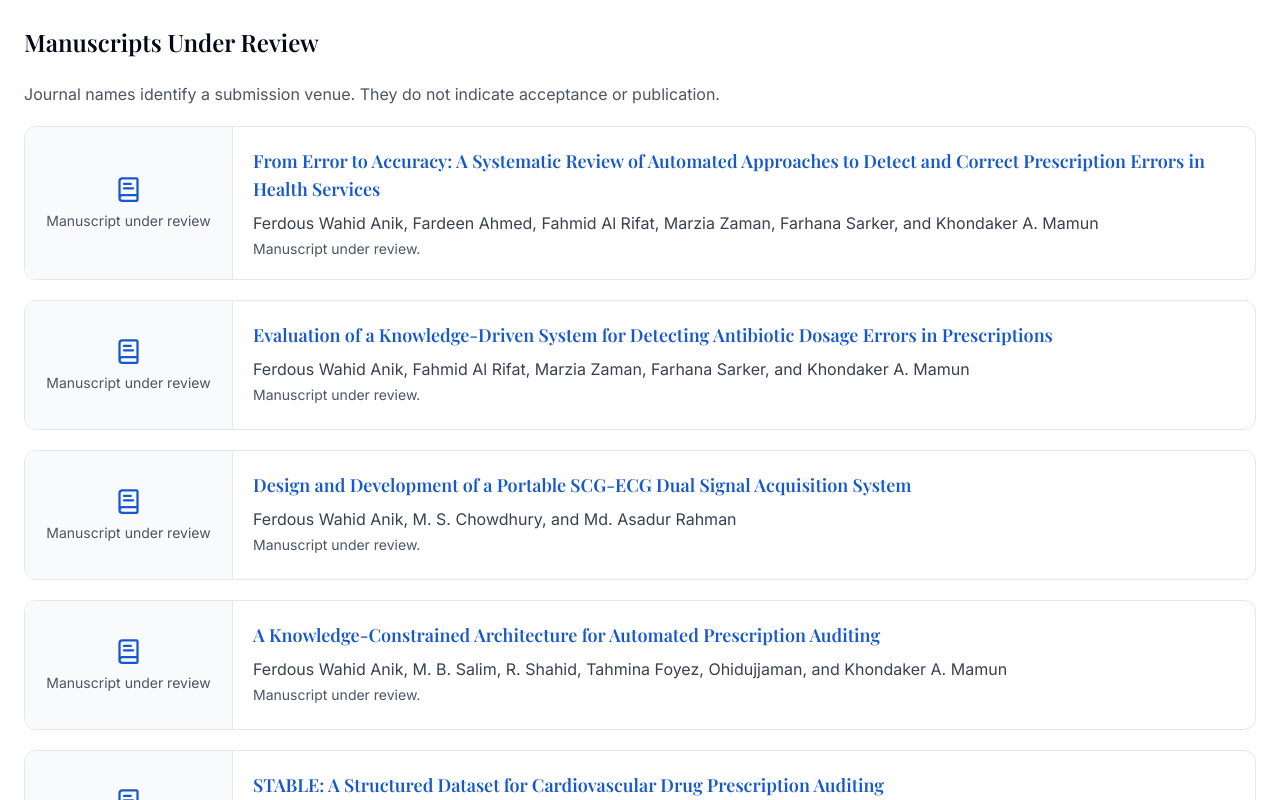
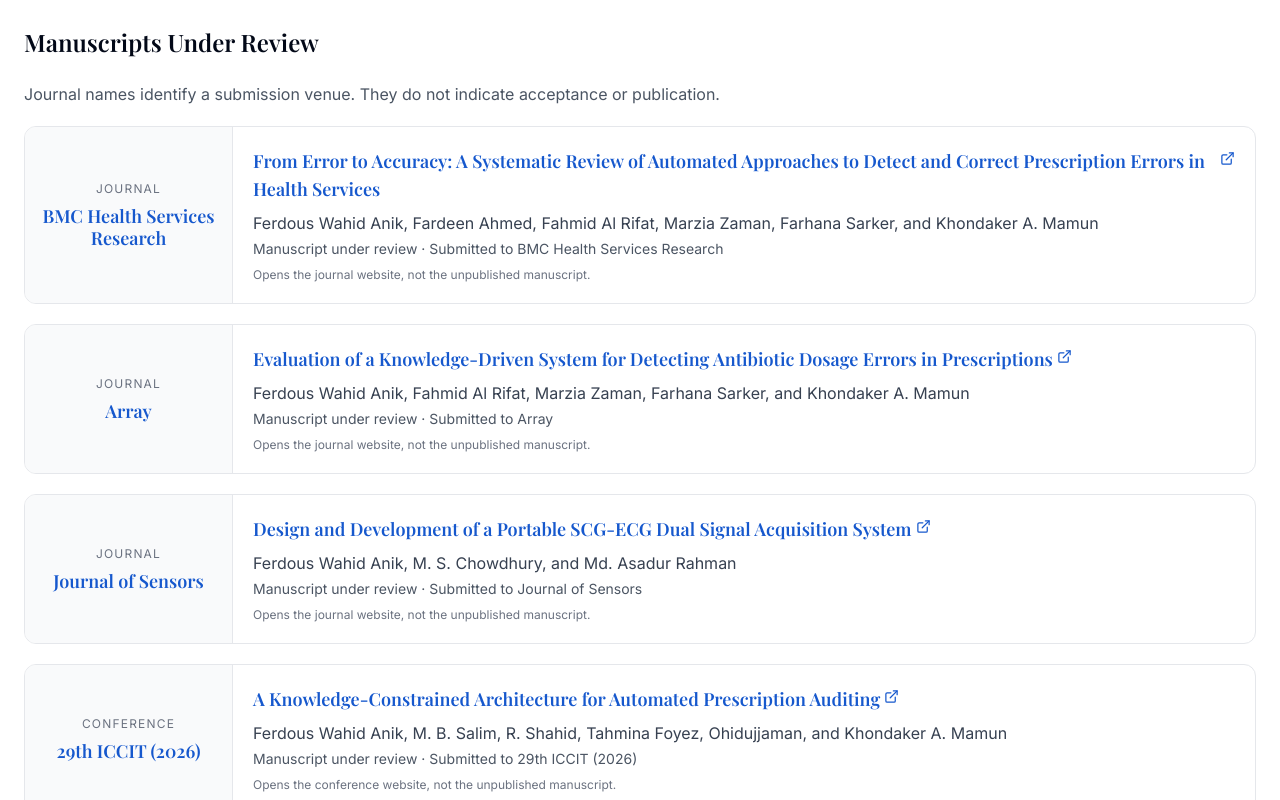
Before and after one commit to Anik1495/personal-website, a React (Vite) app: page /personal-website/publications in a window 1280 px wide. Shown: the part 980-1780 px from the top of the page. Built offline with nearby package versions, Linux system fonts and the light colour scheme.

Commit message:
Make review manuscript cards link to their submission venues

```diff
--- a/src/components/PublicationCards.tsx
+++ b/src/components/PublicationCards.tsx
@@ -1,5 +1,5 @@
 import React from 'react';
-import { ExternalLink, BookText } from 'lucide-react';
+import { ExternalLink } from 'lucide-react';
 import { publishedPapers, manuscriptsUnderReview } from '@/content/publications';
 import { researchImage } from '@/content/research';
 
@@ -26,20 +26,24 @@ export const PublishedPaperCard = ({ paper }: { paper: PublishedPaper }) => (
 );
 
 export const ManuscriptCard = ({ paper }: { paper: Manuscript }) => (
-  <article className="grid md:grid-cols-[13rem_1fr] gap-5 rounded-xl border border-gray-200 bg-white overflow-hidden">
-    <div className="bg-gray-50 border-b md:border-b-0 md:border-r border-gray-200 min-h-32 flex flex-col justify-center items-center p-4 text-center">
-      {paper.journal ? <>
-        <span className="text-xs uppercase tracking-widest text-gray-500">Submitted to</span>
-        <span className="font-serif font-semibold text-lg text-cvblue mt-2 leading-tight">{paper.journal}</span>
-      </> : <>
-        <BookText size={27} className="text-cvblue" aria-hidden="true" />
-        <span className="text-sm text-gray-600 mt-2">Manuscript under review</span>
-      </>}
-    </div>
-    <div className="p-5 md:pl-0">
-      <h3 className="text-lg font-semibold text-cvblue">{paper.title}</h3>
-      <p className="text-gray-700 mt-2">{paper.authors}</p>
-      <p className="text-sm text-gray-600 mt-1">{paper.status}{paper.journal ? '. Journal name indicates submission only, not acceptance.' : '.'}</p>
-    </div>
+  <article className="rounded-xl border border-gray-200 bg-white overflow-hidden">
+    <a
+      href={paper.venueUrl}
+      target="_blank"
+      rel="noopener noreferrer"
+      aria-label={`Open the ${paper.venue} website. ${paper.title} is a manuscript under review, not a published paper.`}
+      className="grid md:grid-cols-[13rem_1fr] hover:bg-gray-50 focus-visible:outline focus-visible:outline-2 focus-visible:outline-cvblue"
+    >
+      <div className="bg-gray-50 border-b md:border-b-0 md:border-r border-gray-200 min-h-32 flex flex-col justify-center items-center p-4 text-center">
+        <span className="text-xs uppercase tracking-widest text-gray-500">{paper.venueKind}</span>
+        <span className="font-serif font-semibold text-lg text-cvblue mt-2 leading-tight">{paper.venue}</span>
+      </div>
+      <div className="p-5">
+        <h3 className="text-lg font-semibold text-cvblue inline-flex items-start gap-1">{paper.title}<ExternalLink size={15} className="shrink-0 mt-1" /></h3>
+        <p className="text-gray-700 mt-2">{paper.authors}</p>
+        <p className="text-sm text-gray-600 mt-1">{paper.status} · Submitted to {paper.venue}</p>
+        <p className="text-xs text-gray-500 mt-2">Opens the {paper.venueKind.toLowerCase()} website, not the unpublished manuscript.</p>
+      </div>
+    </a>
   </article>
 );
```
